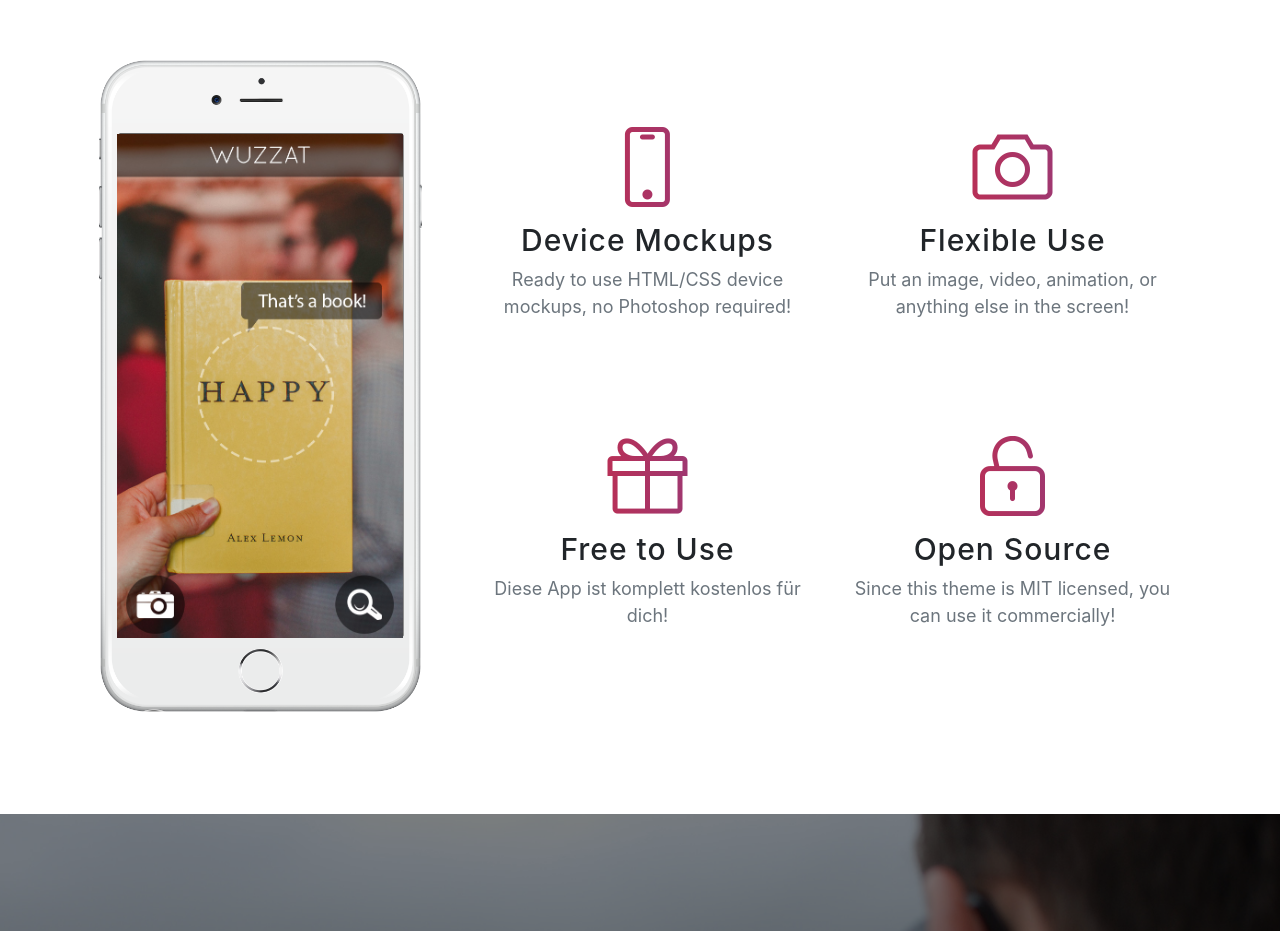
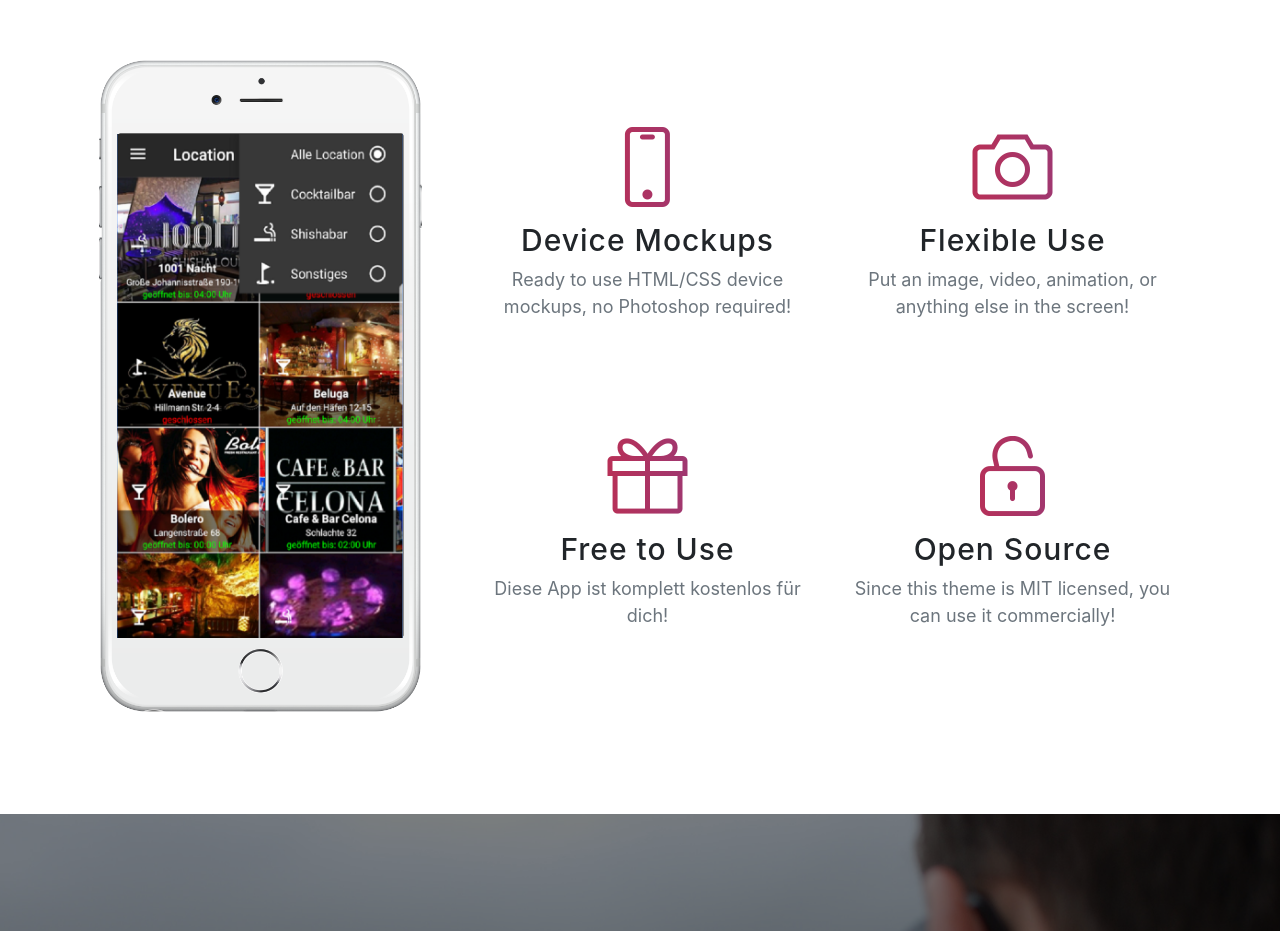
Before and after one commit to Smartnight/Smartnight_Website, a website with bundled scripts: page index.html in a window 1280 px wide. Shown: the part 1660-2591 px from the top of the page. Built offline with nearby package versions, Linux system fonts and the light colour scheme; a web font is replaced by a local one.

Commit message:
2. Titelbild angepasst

```diff
--- a/index.html
+++ b/index.html
@@ -112,7 +112,7 @@
                 <div class="device">
                   <div class="screen">
                     <!-- Demo image for screen mockup, you can put an image here, some HTML, an animation, video, or anything else! -->
-                    <img src="img/demo-screen-1.jpg" class="img-fluid" alt="">
+                    <img src="img/SmartNightTitle2.png" class="img-fluid" alt="">
                   </div>
                   <div class="button">
                     <!-- You can hook the "home button" to some JavaScript events or just remove it -->
```
Also changed, not shown: img/SmartNightTitle1.png, img/SmartNightTitle2.png (added).
